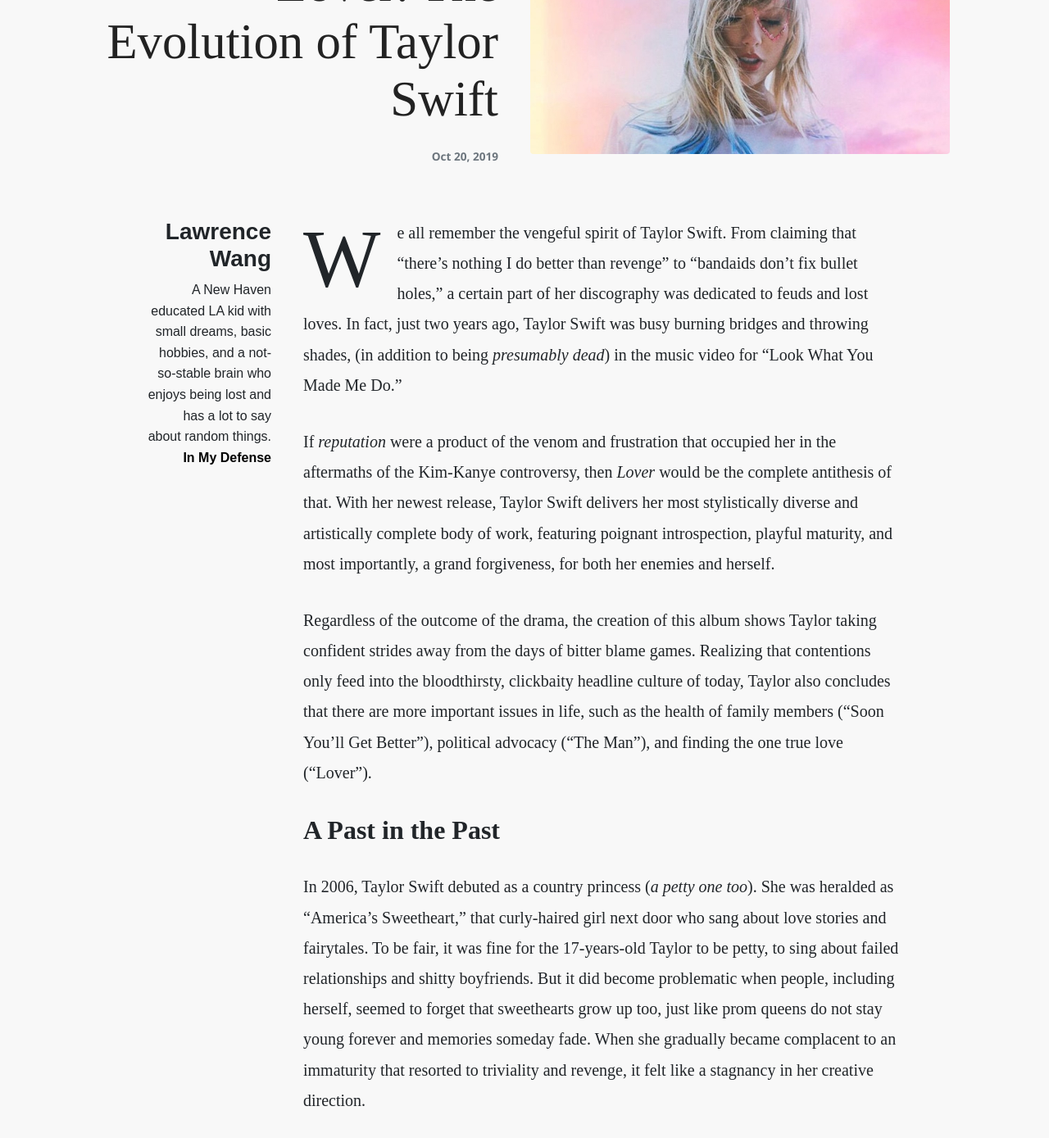
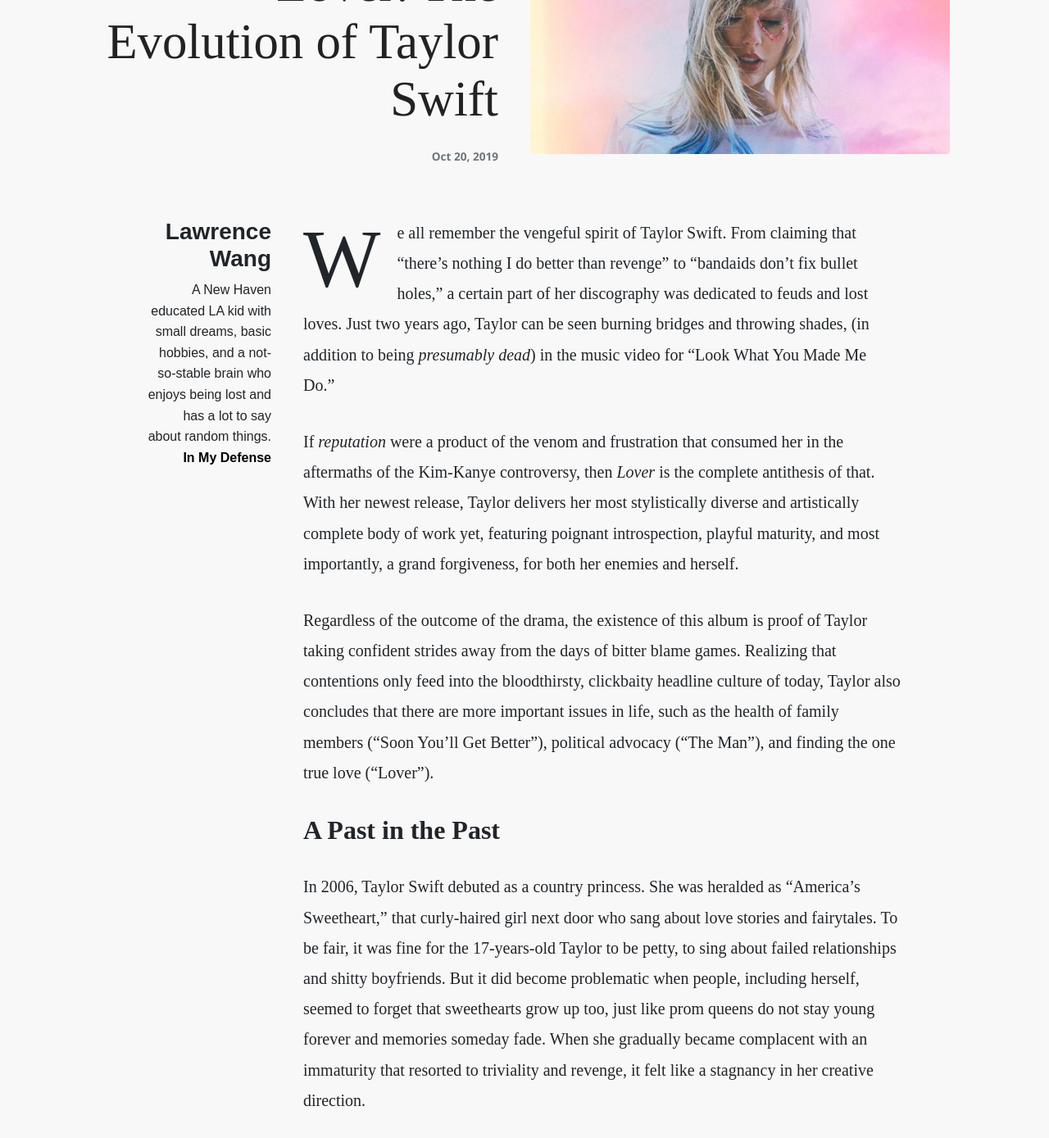
Before and after one commit to law-wang/Moodblog, a Jekyll site: the page built from _posts/2019-10-20-lover.md, in a window 1280 px wide and 1400 px high, scrolled down 219 px. Shown: the top 1389 px of the window at 82% size. Built offline with Jekyll 4.4.1, drawn with Linux system fonts in a browser that asks for light colours; nearby versions of some CDN libraries; some web fonts are replaced; some of the changed text lies outside the part shown.

Commit message:
new personal posts

```diff
--- a/_posts/2019-10-20-lover.md
+++ b/_posts/2019-10-20-lover.md
@@ -7,17 +7,17 @@
 image: /assets/images/lover1.jpg
 ---
 
-We all remember the vengeful spirit of Taylor Swift. From claiming that "there's nothing I do better than revenge" to "bandaids don’t fix bullet holes," a certain part of her discography was dedicated to feuds and lost loves. In fact, just two years ago, Taylor Swift was busy burning bridges and throwing shades, (in addition to being _presumably dead_) in the music video for "Look What You Made Me Do."
+We all remember the vengeful spirit of Taylor Swift. From claiming that "there's nothing I do better than revenge" to "bandaids don’t fix bullet holes," a certain part of her discography was dedicated to feuds and lost loves. Just two years ago, Taylor can be seen burning bridges and throwing shades, (in addition to being _presumably dead_) in the music video for "Look What You Made Me Do."
 
-If _reputation_ were a product of the venom and frustration that occupied her in the aftermaths of the Kim-Kanye controversy, then _Lover_ would be the complete antithesis of that. With her newest release, Taylor Swift delivers her most stylistically diverse and artistically complete body of work, featuring poignant introspection, playful maturity, and most importantly, a grand forgiveness, for both her enemies and herself.
+If _reputation_ were a product of the venom and frustration that consumed her in the aftermaths of the Kim-Kanye controversy, then _Lover_ is the complete antithesis of that. With her newest release, Taylor delivers her most stylistically diverse and artistically complete body of work yet, featuring poignant introspection, playful maturity, and most importantly, a grand forgiveness, for both her enemies and herself.
 
-Regardless of the outcome of the drama, the creation of this album shows Taylor taking confident strides away from the days of bitter blame games. Realizing that contentions only feed into the bloodthirsty, clickbaity headline culture of today, Taylor also concludes that there are more important issues in life, such as the health of family members ("Soon You'll Get Better"), political advocacy ("The Man"), and finding the one true love ("Lover").
+Regardless of the outcome of the drama, the existence of this album is proof of Taylor taking confident strides away from the days of bitter blame games. Realizing that contentions only feed into the bloodthirsty, clickbaity headline culture of today, Taylor also concludes that there are more important issues in life, such as the health of family members ("Soon You'll Get Better"), political advocacy ("The Man"), and finding the one true love ("Lover").
 
 ## A Past in the Past
 
-In 2006, Taylor Swift debuted as a country princess (_a petty one too_). She was heralded as "America's Sweetheart," that curly-haired girl next door who sang about love stories and fairytales. To be fair, it was fine for the 17-years-old Taylor to be petty, to sing about failed relationships and shitty boyfriends. But it did become problematic when people, including herself, seemed to forget that sweethearts grow up too, just like prom queens do not stay young forever and memories someday fade. When she gradually became complacent to an immaturity that resorted to triviality and revenge, it felt like a stagnancy in her creative direction.
+In 2006, Taylor Swift debuted as a country princess. She was heralded as "America's Sweetheart," that curly-haired girl next door who sang about love stories and fairytales. To be fair, it was fine for the 17-years-old Taylor to be petty, to sing about failed relationships and shitty boyfriends. But it did become problematic when people, including herself, seemed to forget that sweethearts grow up too, just like prom queens do not stay young forever and memories someday fade. When she gradually became complacent with an immaturity that resorted to triviality and revenge, it felt like a stagnancy in her creative direction.
 
-The halos also meant heightened expectation from fans and critics alike. During the release for _1989_, both Swift and her music were recognized as perfection in the Pop universe. She had the flawless image, soaring sales numbers, all-star team of friends, and an award-winning album. Yet while she has reaped the benefits of media exposure, she also suffered — because public perception is an odd thing - the same people that crowned you can turn against you just as quickly. In today's _stan-or-canceled_ culture, the ideals demanded by the public can be exhausting. According to a recent [interview](https://www.rollingstone.com/music/music-features/taylor-swift-rolling-stone-interview-880794/) with The Rolling Stone, Swift stated that “[people] decided in 2016 that absolutely everything about me was wrong. If I did something good, it was for the wrong reasons. If I did something brave, I didn’t do it correctly. If I stood up for myself, I was throwing a tantrum. And so I found myself in this endless mockery echo chamber.”
+The halos also meant heightened expectation from fans and critics alike. During the release for _1989_, both Swift and her music were recognized as perfection in the Pop universe. She had the flawless image, soaring sales numbers, all-star team of friends, and an award-winning album. Yet while she has reaped the benefits of media exposure, she also suffered — because public perception is an odd thing - the same people that crowned you can turn against you just as quickly. In today's _stan-or-cancelled_ culture, the perfection demanded by the public can be exhausting. According to a recent [interview](https://www.rollingstone.com/music/music-features/taylor-swift-rolling-stone-interview-880794/) with The Rolling Stone, Taylor stated that “[people] decided in 2016 that absolutely everything about me was wrong. If I did something good, it was for the wrong reasons. If I did something brave, I didn’t do it correctly. If I stood up for myself, I was throwing a tantrum. And so I found myself in this endless mockery echo chamber.”
 
 ![Cover](https://raw.githubusercontent.com/law-wang/moodblog/master/assets/images/lover2.JPG)
 
@@ -25,13 +25,13 @@
 
 In some bizarre way, however, her fall from grace also prompted the evolution of her artistry. Her once-teenager audience are now adults, and it seemed appropriate for her to grow out of the expectations and halos that once chained her. She did lose her perfect image, but in the death of her reputation, she became aware of the delicacy of herself.
 
-"The Archer" is Swift's attempt to face that delicate part of her. The drum beats build a looming anxiety that lasts for the entirety of the track, creating an anticipation for climax, yet never reaching a cathartic moment. By depicting the uncertainty inherent to love, the song also reminds us that uncertainty is simply a fact of life, that things often do not have definitive ends, that somethings just become forgotten, trail off, and reach nowhere.
+"The Archer" is Taylor's attempt to face that delicate part of her. The drum beats build a looming anxiety that lasts for the entirety of the track, creating an anticipation for climax, yet never reaching a cathartic moment. By depicting the uncertainty inherent to love, the song also reminds us that uncertainty is simply a fact of life, that things often do not have definitive ends, that somethings just become forgotten, trail off, and reach nowhere.
 
 In that achingly sad moment of introspection, Taylor becomes aware of her shattered self as the veneers peeled away — she realizes that anyone can see right through her, just as she sings "I see right through me." As the weariness finally washes over, the desperation for someone to stick around this time highlights precisely how there is no guarantee of it. After half a decade of jumping from romances, she understands that love stories are not as simple as "baby just say yes." They may be complicated, messy, and inconclusive. Fairytales do not exist in real life, and if you want something, you have to fight for it — whether it be truth, vindication, or love.
 
 ## A Grand Forgiveness
 
-I guess the lesson _Lover_ brings is knowing ourselves. Understanding our own fragility makes us more accepting of others. Understanding our own defects makes us braver and more honest. "I Forgot That You Existed," with playful and light presentation, contrasts greatly with the dark, gothic tracks from reputation. "It's Nice To Have A Friend," is the other side to "This Is Why We Can't Have Nice Things." Through a celebration of love and passion, she has learned to forgive.
+I guess the lesson _Lover_ brings is knowing ourselves. Understanding our own fragility makes us more accepting of others. Understanding our own defects makes us braver and more honest. "I Forgot That You Existed," with playful and light presentation, contrasts greatly against the dark, gothic tracks from reputation. "It's Nice To Have A Friend," is the other side to "This Is Why We Can't Have Nice Things." Through a celebration of love and passion, she has learned to forgive.
 
 As dramas of the past dissipate, as the happy, the unhappy, the fortunate, and the unfortunate fade, Taylor Swift, in the spirit of moving on, bathes in "Daylight" and proclaims that "I wanna be defined by the things that I love. Not the things I hate. Not the things I'm afraid of, or the things that haunt me in the middle of the night." She cannot remain America's Sweetheart forever. Nobody can. Just like Rihanna's modeling career and Gaga's makeup line, there comes a time for Taylor to find her own voice. This time around, Taylor Swift announces that she will not be defined by resentment or snake emojis. Instead, she would like to be remembered by forgiveness, self-care, and maturity.
 
--- a/index.html
+++ b/index.html
@@ -36,10 +36,10 @@
 <!-- Main Loop With Two Columns -->
 <div class="row mt-3">
     <div class="col-md-6">
-        {% include index-list-movie.html %}
+        {% include index-list-left.html %}
     </div>
     <div class="col-md-6">
-        {% include index-list-personal.html %}
+        {% include index-list-right.html %}
     </div>
 </div>
 
```
Also changed, not shown: _posts/2017-12-31-2018.md (added, +22 -0 lines), _posts/2019-05-09-18.md (+0 -6 lines), _posts/2019-06-30-1989.md (+1 -1 lines), _posts/2019-07-01-the-end.md (added, +19 -0 lines), _posts/2019-12-31-2019.md (added, +8 -0 lines), _includes/index-list-left.html (renamed from _includes/index-list-movie.html), _includes/index-list-right.html (renamed from _includes/index-list-personal.html).
